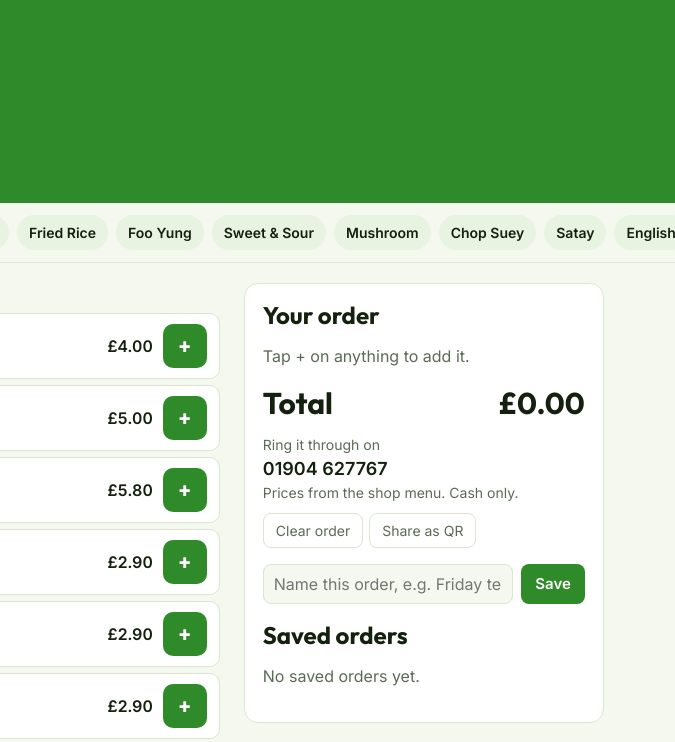
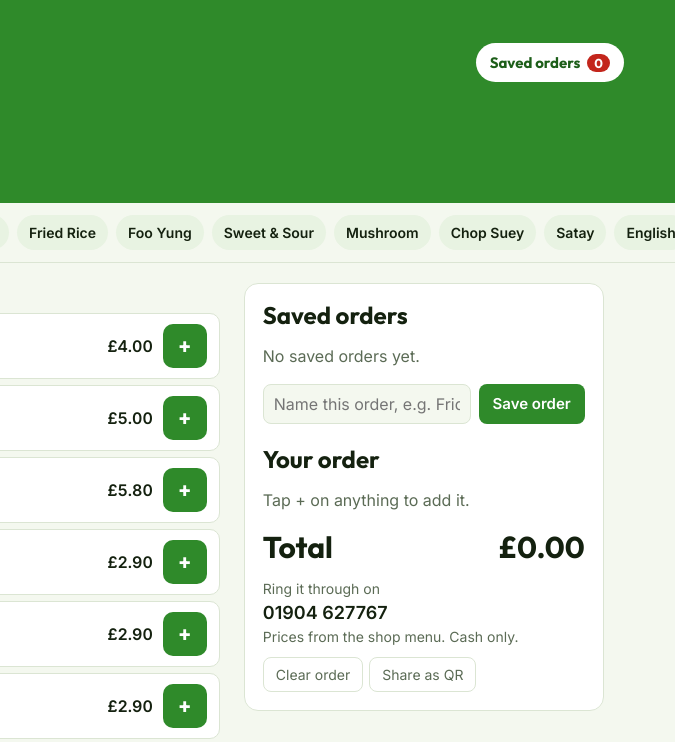
Before and after one commit to DF-AI-Lab/chinese_menu, a plain HTML site: page index.html in a window 1280 px wide. Shown: the top 742 px of the page, 605-1280 px from the left. Drawn offline with Linux system fonts and the light colour scheme.

Commit message:
Saved orders at top with header button
Co-Authored-By: Claude Opus 5.5 <noreply@anthropic.com>
Claude-Session: https://claude.ai/code/session_016cLVEQVqPH3QkzMqLfHn9y

```diff
--- a/index.html
+++ b/index.html
@@ -52,6 +52,9 @@ h2{font:700 24px/1.1 Outfit,sans-serif;color:var(--red);margin:0 0 4px}
 .sv small{display:block;color:var(--soft)}
 .sv .del{background:var(--chip);color:var(--ink)}
 button,a{touch-action:manipulation}
+.top{display:flex;justify-content:space-between;align-items:center;gap:12px}
+.mybtn{flex:none;background:#fff;color:#1d5e19;text-decoration:none;font:700 15px Outfit,sans-serif;padding:10px 14px;border-radius:999px;white-space:nowrap}
+.mybtn span{background:var(--red);color:#fff;border-radius:999px;padding:1px 7px;margin-left:4px;font-size:13px}
 .brand{display:flex;align-items:center;gap:12px}
 .brand svg{width:clamp(70px,11vw,96px);height:auto;flex:none}
 .cats .home{display:flex;align-items:center;gap:6px;background:var(--green);color:#fff}
@@ -67,7 +70,7 @@ button,a{touch-action:manipulation}
 </style>
 
 <header class="pad">
-  <div class="brand">
+  <div class="top"><div class="brand">
     <svg viewBox="0 0 120 100" aria-hidden="true">
       <path d="M8 70c10-18 26-20 36-8s24 14 34-4 4-34 20-40c-6 10-2 18 6 20" fill="none" stroke="#c3261c" stroke-width="11" stroke-linecap="round"/>
       <path d="M8 70c10-18 26-20 36-8s24 14 34-4 4-34 20-40" fill="none" stroke="#f5c542" stroke-width="3" stroke-dasharray="3 6" stroke-linecap="round"/>
@@ -79,7 +82,7 @@ button,a{touch-action:manipulation}
       <path d="M8 70l-6 8 10-2z" fill="#c3261c"/>
     </svg>
     <h1>Chop Suey House</h1>
-  </div>
+  </div><a href="#mine" class="mybtn">Saved orders <span id="scount">0</span></a></div>
   <p>Ring <b>01904 627767</b> · Cash &amp; pick-up only · 5pm–11pm, closed Tuesdays</p>
   <input id="q" class="search" type="search" placeholder="Search the menu…">
 </header>
@@ -87,19 +90,19 @@ button,a{touch-action:manipulation}
 <div class="wrap pad">
   <main id="menu"></main>
   <aside class="ticket" id="order">
-    <h2>Your order</h2>
+    <h2 style="scroll-margin-top:70px" id="mine">Saved orders</h2>
+    <div id="saved"></div>
+    <form id="saveForm" class="saveRow">
+      <input id="sname" type="text" placeholder="Name this order, e.g. Friday tea">
+      <button type="submit">Save order</button>
+    </form>
+    <p id="smsg" class="empty"></p>
+    <h2 style="margin-top:22px">Your order</h2>
     <div id="lines"></div>
     <div class="total"><span>Total</span><span id="tot">£0.00</span></div>
     <div class="info">Ring it through on<br><b>01904 627767</b><br>Prices from the shop menu. Cash only.</div>
     <button class="clear" id="clr">Clear order</button><button class="clear share" id="shr">Share as QR</button>
     <div id="qr" hidden></div>
-    <form id="saveForm" class="saveRow">
-      <input id="sname" type="text" placeholder="Name this order, e.g. Friday tea">
-      <button type="submit">Save</button>
-    </form>
-    <p id="smsg" class="empty"></p>
-    <h2 style="margin-top:18px;scroll-margin-top:70px" id="mine">Saved orders</h2>
-    <div id="saved"></div>
   </aside>
 </div>
 <a class="bar pad" href="#order"><span id="bcount">0 items</span><span id="btot">£0.00</span></a>
@@ -184,8 +187,9 @@ $("shr").addEventListener("click",()=>{
 });
 let saved=[];try{saved=(JSON.parse(localStorage.getItem("csh-saved"))||[]).map(s=>({...s,items:norm(s.items)}))}catch(e){}
 function drawSaved(){
+  $("scount").textContent=saved.length;
   try{localStorage.setItem("csh-saved",JSON.stringify(saved))}catch(e){}
-  $("saved").innerHTML=saved.length?saved.map((s,i)=>`<div class="sv"><div><b>${esc(s.name)}</b><small>${count(s.items)} items · ${gbp(total(s.items))} · ${esc(s.date)}</small></div><button data-load="${i}">Reorder</button><button class="del" data-del="${i}" aria-label="Delete">✕</button></div>`).join(""):`<p class="empty">No saved orders yet.</p>`;
+  $("saved").innerHTML=saved.length?saved.map((s,i)=>`<div class="sv"><div><b>${esc(s.name)}</b><small>${count(s.items)} item${count(s.items)==1?"":"s"} · ${gbp(total(s.items))} · ${esc(s.date)}</small></div><button data-load="${i}">Reorder</button><button class="del" data-del="${i}" aria-label="Delete">✕</button></div>`).join(""):`<p class="empty">No saved orders yet.</p>`;
 }
 $("saveForm").addEventListener("submit",e=>{
   e.preventDefault();
```
